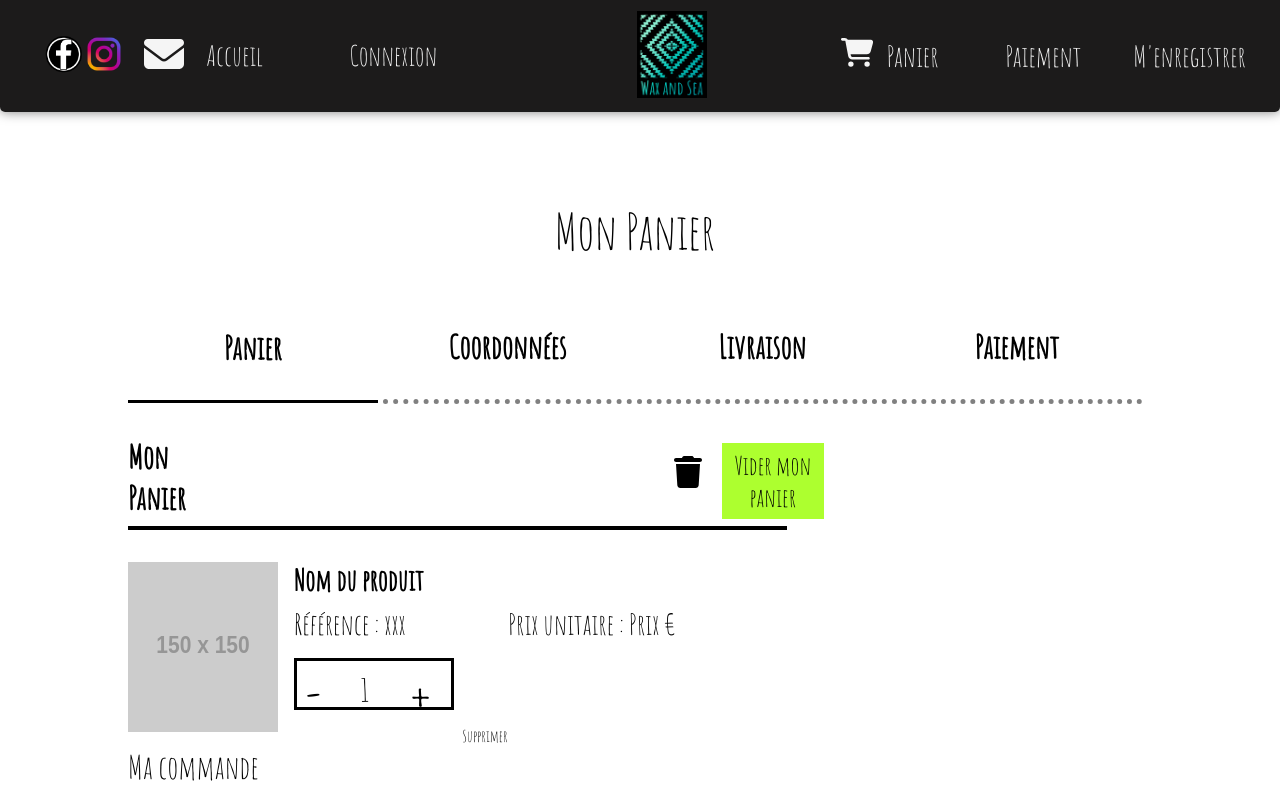
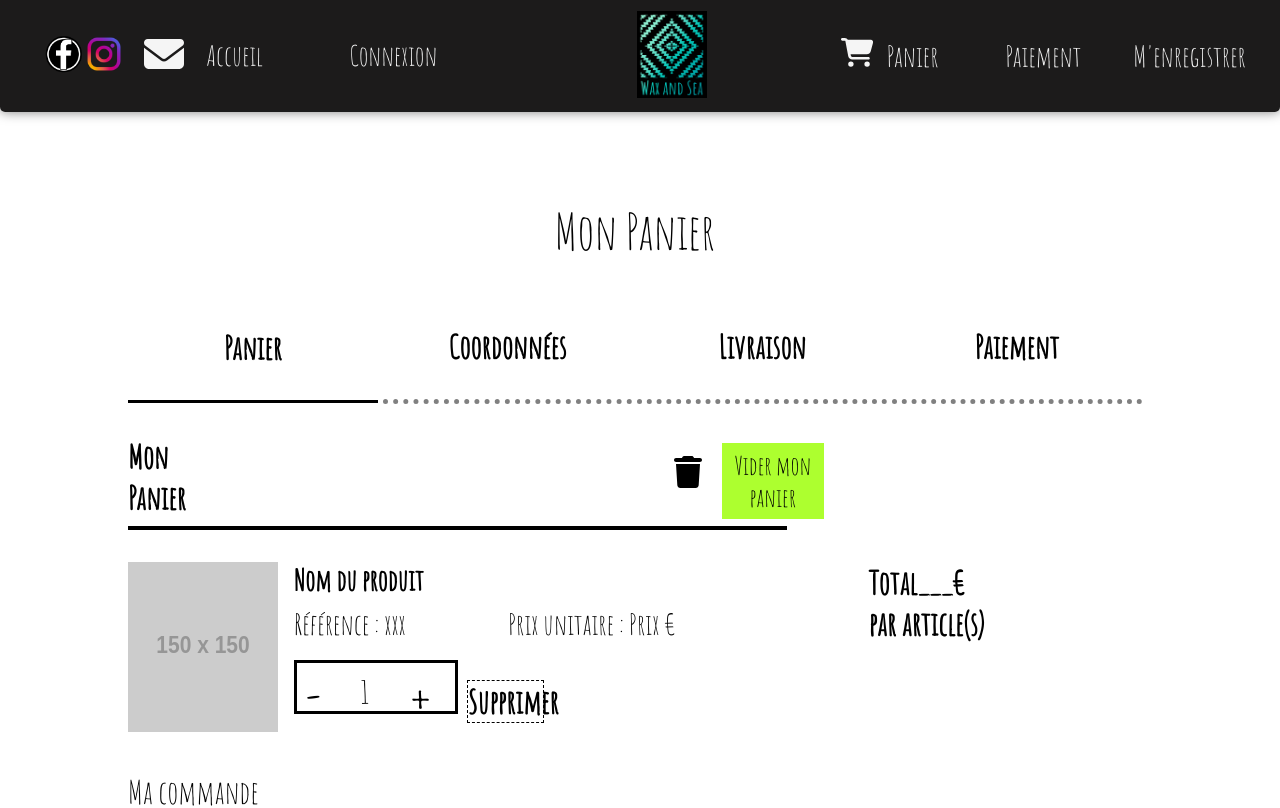
Before and after one commit to tristanlaulanie/waxandsea-front-dashboard, a React (Create React App) app: page /panier/produit in a window 1280 px wide. Shown: the top 808 px of the page. Built offline with nearby package versions, Linux system fonts and the light colour scheme.

Commit message:
PanierProduit:WIP2

```diff
--- a/src/components/Panier/PanierProduit/PanierProduit.css
+++ b/src/components/Panier/PanierProduit/PanierProduit.css
@@ -118,9 +118,9 @@ h1 {
 
 #produit_quantity {
     position: relative;
-    top: -2vh;
-    height: 6.5vh;
-    width: 42%;
+    top: -1.8vh;
+    height: 6.8vh;
+    width: 43%;
     padding: 8px;
     font-size: 2em;
     display: flex;
@@ -138,3 +138,29 @@ h1 {
     cursor: pointer;
     color: red;
 }
+
+#produit_delete {
+    font-size: 2em;
+    font-weight: bold;
+    position: relative;
+    left: 13.5vw;
+    top: -3.8vw;
+    border: 1px dashed black;
+    width: 6vw;
+}
+
+#produit_delete:hover {
+    cursor: pointer;
+    color: red;
+}
+
+#section-produit_total {
+    text-align: left;
+    position: relative;
+    left: 19%;
+    font-size: 2em;
+}
+
+#section-produit_total p strong {
+    font-weight: bold;
+}
--- a/src/components/Panier/PanierProduit/index.js
+++ b/src/components/Panier/PanierProduit/index.js
@@ -39,13 +39,20 @@ function PanierProduit() {
                 <p>1</p>
                 <div className="quantity_operator">+</div>
               </div>
-              <p>Supprimer</p>
+              <p id="produit_delete">Supprimer</p>
             </div>
+          </div>
+          <div id="section-produit_total">
+            <p>
+              <strong>
+                Total___€ <br></br> par article{"(s)"}
+              </strong>
+            </p>
           </div>
         </section>
       </container>
       <section>
-        <h3>Ma commande</h3>*
+        <h3>Ma commande</h3>
         <div>
           <p>Montant des achats : </p>
           <p>
```
